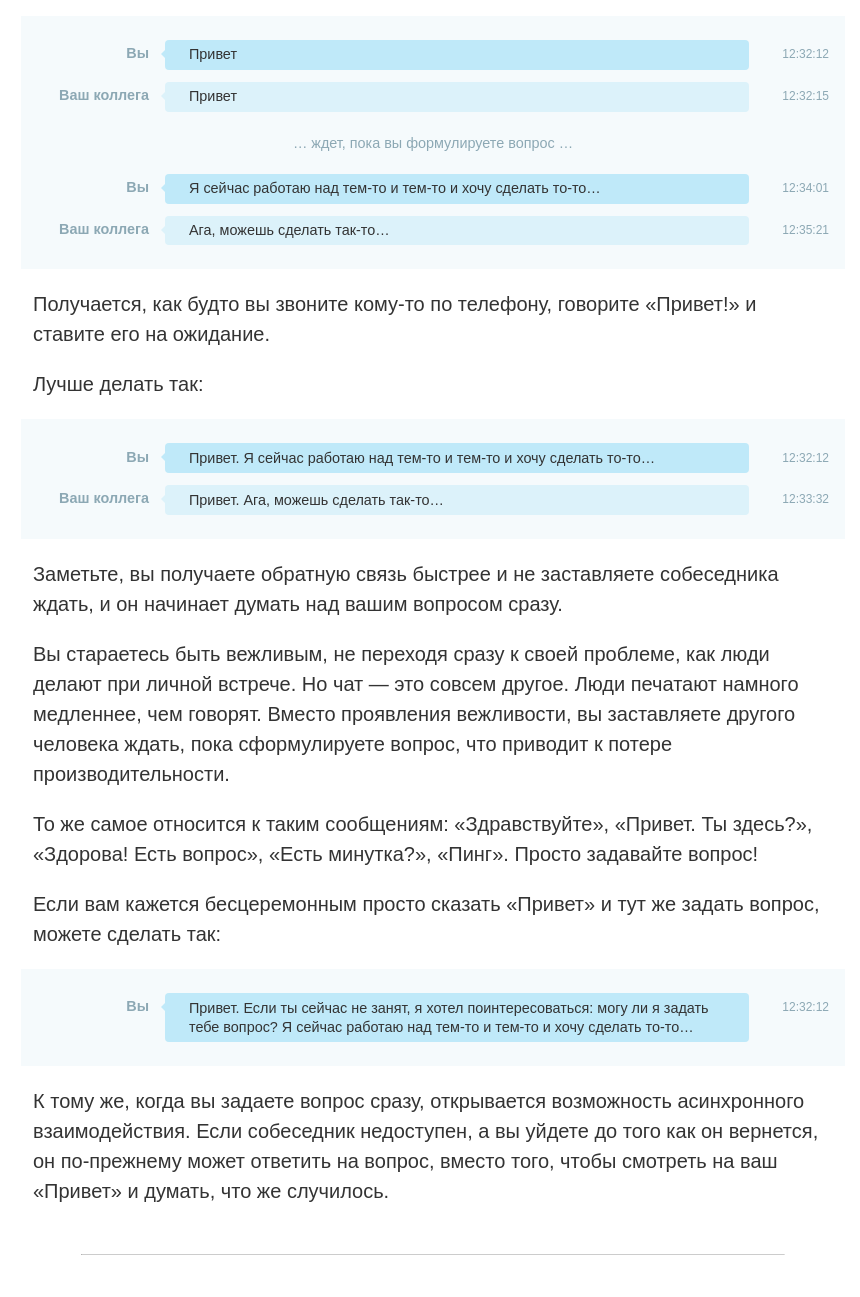
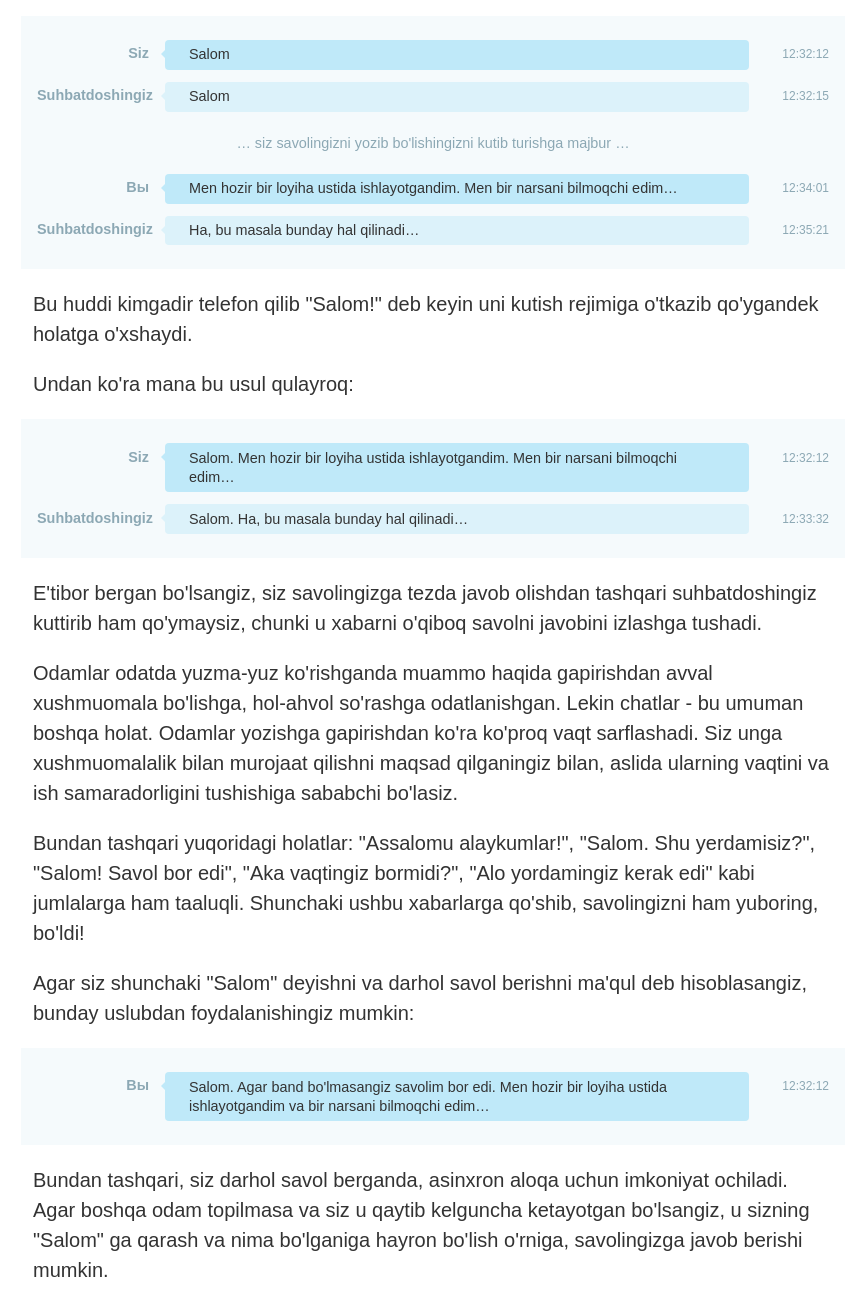
Before and after one commit to kryzhovnik/neprivet, a plain HTML site: page public/index.html in a window 1280 px wide. Shown: the part 84-1381 px from the top of the page, without its empty margins (207-1067 px from the left). Drawn offline with Linux system fonts and the light colour scheme; a script that the page names is missing.

Commit message:
uzbek translation

```diff
--- a/public/index.html
+++ b/public/index.html
@@ -1,150 +1,168 @@
 <!doctype html>
-<html lang="ru">
+<html lang="uz">
+
 <head prefix="og: http://ogp.me/ns# article: http://ogp.me/ns/article#">
   <meta charset="utf-8">
   <meta http-equiv="x-ua-compatible" content="ie=edge">
-        <title>Не привет</title>
-        <meta name="description" content="Почему не нужно писать «Привет» первым сообщением в чате. Простое правило, которым нужно пользоваться всем, для улучшения коммуникации в чатах и мессенджерах.">
-        <meta name="keywords" content="чат, skype, переписка, привет, сетевой этикет, деловой этикет, правила чата, правила общения в чате" />
-        <meta property="og:title" content="Не пишите просто «Привет» в чате" />
-        <meta property="og:description" content="Почему не нужно писать «Привет» первым сообщением в чате. Простое правило, которым нужно пользоваться всем, для улучшения коммуникации в чатах и мессенджерах." />
+  <title>Nometa</title>
+  <meta name="description" content="Nima uchun chatlarda shunchaki Salom deb yozmaslik kerak? Sababi messenjerlar va
+    chatlarda foydalanuvchilar tomonidan amal qilinishi kerak bo'lgan oddiy va zaruriy qoidalar mavjud.">
+  <meta name="keywords"
+    content="chat, skype,, telegram, guruhlar, yozishmalar, salom, tarmoqdagi madaniyat, rasmiy madaniyat, chat qoidalari, chatlarda suhbatlashish qoidalari" />
+  <meta property="og:title" content="Chatlarda shunchaki Salom deb yozmang" />
+  <meta property="og:description" content="Nima uchun chatlarda shunchaki Salom deb yozmaslik kerak? Sababi messenjerlar va
+    chatlarda foydalanuvchilar tomonidan amal qilinishi kerak bo'lgan oddiy va zaruriy qoidalar mavjud." />
   <meta property="og:type" content="article" />
   <meta property="og:type" content="article" />
-        <meta property="og:locale" content="ru_RU" />
-        <meta property="og:site_name" content="Не привет" />
-        <meta property="og:url" content="https://neprivet.ru" />
+  <meta property="og:locale" content="uz_UZ" />
+  <meta property="og:site_name" content="Nometa" />
+  <meta property="og:url" content="https://nometa.uz" />
 
-        <meta property="og:image" content="https://neprivet.ru/img/og-dialog.png" />
+  <meta property="og:image" content="https://nometa.uz/img/og-dialog.png" />
   <meta property="og:image:type" content="image/png" />
   <meta property="og:image:width" content="527" />
   <meta property="og:image:height" content="300" />
 
-        <meta property="og:image" content="https://neprivet.ru/img/bad-good.png" />
+  <meta property="og:image" content="https://nometa.uz/img/bad-good.png" />
   <meta property="og:image:type" content="image/png" />
   <meta property="og:image:width" content="600" />
   <meta property="og:image:height" content="580" />
 
-        <meta property="article:tag" content="чат, skype, переписка, привет, сетевой этикет, деловой этикет, правила чата, правила общения в чате">
+  <meta property="article:tag"
+    content="chat, skype, telegram, guruhlar, yozishmalar, salom, tarmoqdagi madaniyat, rasmiy madaniyat, chat qoidalari, chatlarda suhbatlashish qoidalari">
   <meta name="viewport" content="width=device-width, initial-scale=1">
   <link rel="stylesheet" media="screen" href="./css/main.css">
 </head>
+
 <body>
   <article>
 
-<h1>Пожалуйста, не пишите просто «Привет» в чате</h1>
+    <h1>Iltimos, chatda meta savollar bermang!</h1>
     <div class="dialog-block">
       <div class="dialog-line -you">
-        <div class="name">Вы</div>
+        <div class="name">Siz</div>
         <div class="content">
-          Привет
+          Salom
           <span class="time">12:32:12</span>
         </div>
       </div>
       <div class="dialog-line -he">
-        <div class="name">Ваш коллега</div>
+        <div class="name">Suhbatdoshingiz</div>
         <div class="content">
-          Привет
+          Salom
           <span class="time">12:32:15</span>
         </div>
       </div>
       <div class="dialog-comment">
-      … ждет, пока вы формулируете вопрос …
+        … siz savolingizni yozib bo'lishingizni kutib turishga majbur …
       </div>
       <div class="dialog-line -you">
         <div class="name">Вы</div>
         <div class="content">
-          Я сейчас работаю над тем-то и тем-то и хочу сделать то-то…
+          Men hozir bir loyiha ustida ishlayotgandim. Men bir narsani bilmoqchi edim…
           <span class="time">12:34:01</span>
         </div>
       </div>
       <div class="dialog-line -he">
-        <div class="name">Ваш коллега</div>
+        <div class="name">Suhbatdoshingiz</div>
         <div class="content">
-          Ага, можешь сделать так-то…
+          Ha, bu masala bunday hal qilinadi…
           <span class="time">12:35:21</span>
         </div>
       </div>
     </div>
 
-<p>Получается, как будто вы звоните кому-то по телефону, говорите «Привет!» и ставите его на ожидание.</p>
+    <p>Bu huddi kimgadir telefon qilib "Salom!" deb keyin uni kutish rejimiga o'tkazib qo'ygandek holatga o'xshaydi.</p>
 
-<p>Лучше делать так:</p>
+    <p>Undan ko'ra mana bu usul qulayroq:</p>
+
+    <div class="dialog-block">
+      <div class="dialog-line -you">
+        <div class="name">Siz</div>
+        <div class="content">
+          Salom. Men hozir bir loyiha ustida ishlayotgandim. Men bir narsani bilmoqchi edim…
+          <span class="time">12:32:12</span>
+        </div>
+      </div>
+      <div class="dialog-line -he">
+        <div class="name">Suhbatdoshingiz</div>
+        <div class="content">
+          Salom. Ha, bu masala bunday hal qilinadi…
+          <span class="time">12:33:32</span>
+        </div>
+      </div>
+    </div>
+
+    <p>E'tibor bergan bo'lsangiz, siz savolingizga tezda javob olishdan tashqari suhbatdoshingiz kuttirib ham
+      qo'ymaysiz, chunki u xabarni o'qiboq savolni javobini izlashga tushadi.</p>
+
+    <p>Odamlar odatda yuzma-yuz ko'rishganda muammo haqida gapirishdan avval xushmuomala bo'lishga, hol-ahvol so'rashga
+      odatlanishgan. Lekin chatlar - bu umuman boshqa holat. Odamlar yozishga gapirishdan ko'ra ko'proq vaqt
+      sarflashadi. Siz unga xushmuomalalik bilan murojaat qilishni maqsad qilganingiz bilan, aslida ularning vaqtini va
+      ish samaradorligini tushishiga sababchi bo'lasiz.</p>
+
+    <p>Bundan tashqari yuqoridagi holatlar: "Assalomu alaykumlar!", "Salom. Shu yerdamisiz?", "Salom! Savol bor edi",
+      "Aka vaqtingiz bormidi?", "Alo yordamingiz kerak edi" kabi jumlalarga ham taaluqli. Shunchaki ushbu xabarlarga
+      qo'shib, savolingizni ham yuboring, bo'ldi!</p>
+
+    <p>Agar siz shunchaki "Salom" deyishni va darhol savol berishni ma'qul deb hisoblasangiz, bunday uslubdan
+      foydalanishingiz mumkin:</p>
 
     <div class="dialog-block">
       <div class="dialog-line -you">
         <div class="name">Вы</div>
         <div class="content">
-          Привет. Я сейчас работаю над тем-то и тем-то и хочу сделать то-то…
-          <span class="time">12:32:12</span>
-        </div>
-    </div>
-    <div class="dialog-line -he">
-        <div class="name">Ваш коллега</div>
-        <div class="content">
-          Привет. Ага, можешь сделать так-то…
-          <span class="time">12:33:32</span>
-        </div>
-    </div>
-</div>
-
-<p>Заметьте, вы получаете обратную связь быстрее и не заставляете собеседника ждать, и он начинает думать над вашим вопросом сразу.</p>
-
-<p>Вы стараетесь быть вежливым, не переходя сразу к своей проблеме, как люди делают при личной встрече. Но чат — это совсем другое. Люди печатают намного медленнее, чем говорят. Вместо проявления вежливости, вы заставляете другого человека ждать, пока сформулируете вопрос, что приводит к потере производительности.</p>
-
-<p>То же самое относится к таким сообщениям: «Здравствуйте», «Привет. Ты здесь?», «Здорова! Есть вопрос», «Есть минутка?», «Пинг». Просто задавайте вопрос!</p>
-
-<p>Если вам кажется бесцеремонным просто сказать «Привет» и тут же задать вопрос, можете сделать так:</p>
-
-<div class="dialog-block">
-    <div class="dialog-line -you">
-        <div class="name">Вы</div>
-        <div class="content">
-          Привет. Если ты сейчас не занят, я хотел поинтересоваться: могу ли я задать тебе вопрос? Я сейчас работаю над тем-то и тем-то и хочу сделать то-то…
+          Salom. Agar band bo'lmasangiz savolim bor edi. Men hozir bir loyiha ustida ishlayotgandim va bir narsani
+          bilmoqchi edim…
           <span class="time">12:32:12</span>
         </div>
       </div>
     </div>
 
-<p>К тому же, когда вы задаете вопрос сразу, открывается возможность асинхронного взаимодействия. Если собеседник недоступен, а вы уйдете до того как он вернется, он по-прежнему может ответить на вопрос, вместо того, чтобы смотреть на ваш «Привет» и думать, что же случилось.</p>
+    <p>Bundan tashqari, siz darhol savol berganda, asinxron aloqa uchun imkoniyat ochiladi. Agar boshqa odam topilmasa
+      va siz u qaytib kelguncha ketayotgan bo'lsangiz, u sizning "Salom" ga qarash va nima bo'lganiga hayron bo'lish
+      o'rniga, savolingizga javob berishi mumkin.</p>
     <hr />
-<p>Если вы увидели у кого-то в статусе ссылку на эту статью, будьте готовы, что ваш собеседник проигнорирует сообщение с одним «приветом».</p>
-<p>Ссылка на эту страницу: <a href="https://neprivet.ru">https://neprivet.ru</a></p>
-<p>Суть одной картинкой: <a href="https://neprivet.ru/img/bad-good.png">https://neprivet.ru/img/bad-good.png</a></p>
+    <p>Agar kimningdir statusida ushbu maqolaga link ko'rsangiz, xulosa qilishingiz mumkinki odatda u inson shunchaki
+      "salom" deb yozilgan xabarlarni e'tiborsiz qoldiradi.</p>
+    <p>Ushbu sahifaga link: <a href="https://nometa.uz">https://nometa.uz</a></p>
+    <p>Hammasi bitta rasmda: <a href="https://nometa.uz/img/bad-good.png">https://nometa.uz/img/bad-good.png</a></p>
 
     <div id="social_links">
-    <div class="fb-like" data-href="https://neprivet.ru" data-layout="button_count" data-action="like" data-size="large" data-show-faces="false" data-share="true"></div>
+      <div class="fb-like" data-href="https://nometa.uz" data-layout="button_count" data-action="like" data-size="large"
+        data-show-faces="false" data-share="true"></div>
 
       <div id="vk_share">
         <!-- Put this script tag to the <head> of your page -->
         <script type="text/javascript" src="https://vk.com/js/api/share.js?94" charset="windows-1251"></script>
         <!-- Put this script tag to the place, where the Share button will be -->
-        <script type="text/javascript"><!--
-        document.write(VK.Share.button(false,{type: "custom", text: "<img src=\"https://vk.com/images/share_32.png\" width=\"28\" height=\"28\" />"}));
-        --></script>
+        <script type="text/javascript">< !--
+            document.write(VK.Share.button(false, { type: "custom", text: "<img src=\"https://vk.com/images/share_32.png\" width=\"28\" height=\"28\" />" }));
+        </script>
       </div>
     </div>
   </article>
   <footer>
     <div class="row">
-  Оригинал&nbsp;— <a href="http://www.nohello.com">www.nohello.com</a> (автор Brandon High), перевод на
-  <a href="https://github.com/kryzhovnik/neprivet">
-    Гитхабе
-    <svg aria-hidden="true" id="octicon-icon" height="24" version="1.1" viewBox="0 0 16 16" width="24"><path fill-rule="evenodd" d="M8 0C3.58 0 0 3.58 0 8c0 3.54 2.29 6.53 5.47 7.59.4.07.55-.17.55-.38 0-.19-.01-.82-.01-1.49-2.01.37-2.53-.49-2.69-.94-.09-.23-.48-.94-.82-1.13-.28-.15-.68-.52-.01-.53.63-.01 1.08.58 1.23.82.72 1.21 1.87.87 2.33.66.07-.52.28-.87.51-1.07-1.78-.2-3.64-.89-3.64-3.95 0-.87.31-1.59.82-2.15-.08-.2-.36-1.02.08-2.12 0 0 .67-.21 2.2.82.64-.18 1.32-.27 2-.27.68 0 1.36.09 2 .27 1.53-1.04 2.2-.82 2.2-.82.44 1.1.16 1.92.08 2.12.51.56.82 1.27.82 2.15 0 3.07-1.87 3.75-3.65 3.95.29.25.54.73.54 1.48 0 1.07-.01 1.93-.01 2.2 0 .21.15.46.55.38A8.013 8.013 0 0 0 16 8c0-4.42-3.58-8-8-8z"></path></svg>
-  </a>
+      Asl manbaa&nbsp;— <a href="http://www.nohello.com">www.nohello.com</a> (muallif: Brandon High),
+      <a href="https://github.com/vodiylik/nohello">
+        <svg aria-hidden="true" id="octicon-icon" height="24" version="1.1" viewBox="0 0 16 16" width="24">
+          <path fill-rule="evenodd"
+            d="M8 0C3.58 0 0 3.58 0 8c0 3.54 2.29 6.53 5.47 7.59.4.07.55-.17.55-.38 0-.19-.01-.82-.01-1.49-2.01.37-2.53-.49-2.69-.94-.09-.23-.48-.94-.82-1.13-.28-.15-.68-.52-.01-.53.63-.01 1.08.58 1.23.82.72 1.21 1.87.87 2.33.66.07-.52.28-.87.51-1.07-1.78-.2-3.64-.89-3.64-3.95 0-.87.31-1.59.82-2.15-.08-.2-.36-1.02.08-2.12 0 0 .67-.21 2.2.82.64-.18 1.32-.27 2-.27.68 0 1.36.09 2 .27 1.53-1.04 2.2-.82 2.2-.82.44 1.1.16 1.92.08 2.12.51.56.82 1.27.82 2.15 0 3.07-1.87 3.75-3.65 3.95.29.25.54.73.54 1.48 0 1.07-.01 1.93-.01 2.2 0 .21.15.46.55.38A8.013 8.013 0 0 0 16 8c0-4.42-3.58-8-8-8z">
+          </path>
+        </svg>GitHub
+      </a> da tarjima
     </div>
 
     <div id="fb-root"></div>
-<script>(function(d, s, id) {
+    <script>(function (d, s, id) {
         var js, fjs = d.getElementsByTagName(s)[0];
         if (d.getElementById(id)) return;
         js = d.createElement(s); js.id = id;
         js.src = "//connect.facebook.net/ru_RU/sdk.js#xfbml=1&version=v2.8&appId=246806635770676";
         fjs.parentNode.insertBefore(js, fjs);
       }(document, 'script', 'facebook-jssdk'));</script>
-
-
-
-<!-- Yandex.Metrika counter --> <script type="text/javascript"> (function (d, w, c) { (w[c] = w[c] || []).push(function() { try { w.yaCounter42718354 = new Ya.Metrika({ id:42718354, clickmap:true, trackLinks:true, accurateTrackBounce:true }); } catch(e) { } }); var n = d.getElementsByTagName("script")[0], s = d.createElement("script"), f = function () { n.parentNode.insertBefore(s, n); }; s.type = "text/javascript"; s.async = true; s.src = "https://mc.yandex.ru/metrika/watch.js"; if (w.opera == "[object Opera]") { d.addEventListener("DOMContentLoaded", f, false); } else { f(); } })(document, window, "yandex_metrika_callbacks"); </script> <noscript><div><img src="https://mc.yandex.ru/watch/42718354" style="position:absolute; left:-9999px;" alt="" /></div></noscript> <!-- /Yandex.Metrika counter -->
   </footer>
 </body>
+
 </html>
```
Also changed, not shown: public/img/bad-good.png, public/img/og-dialog.png, public/robots.txt, 2 other files. Lines whose indentation alone changed are shown as unchanged.
